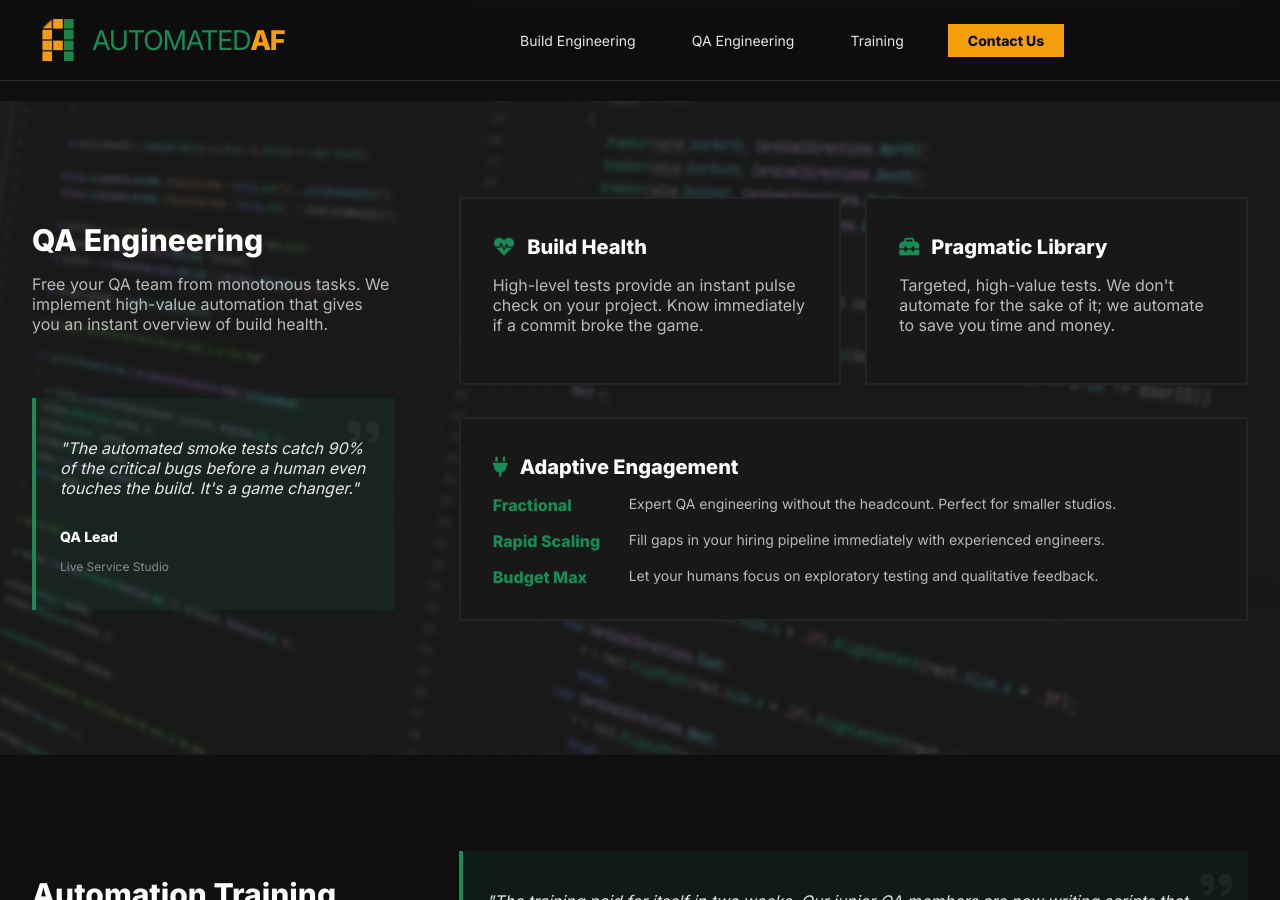
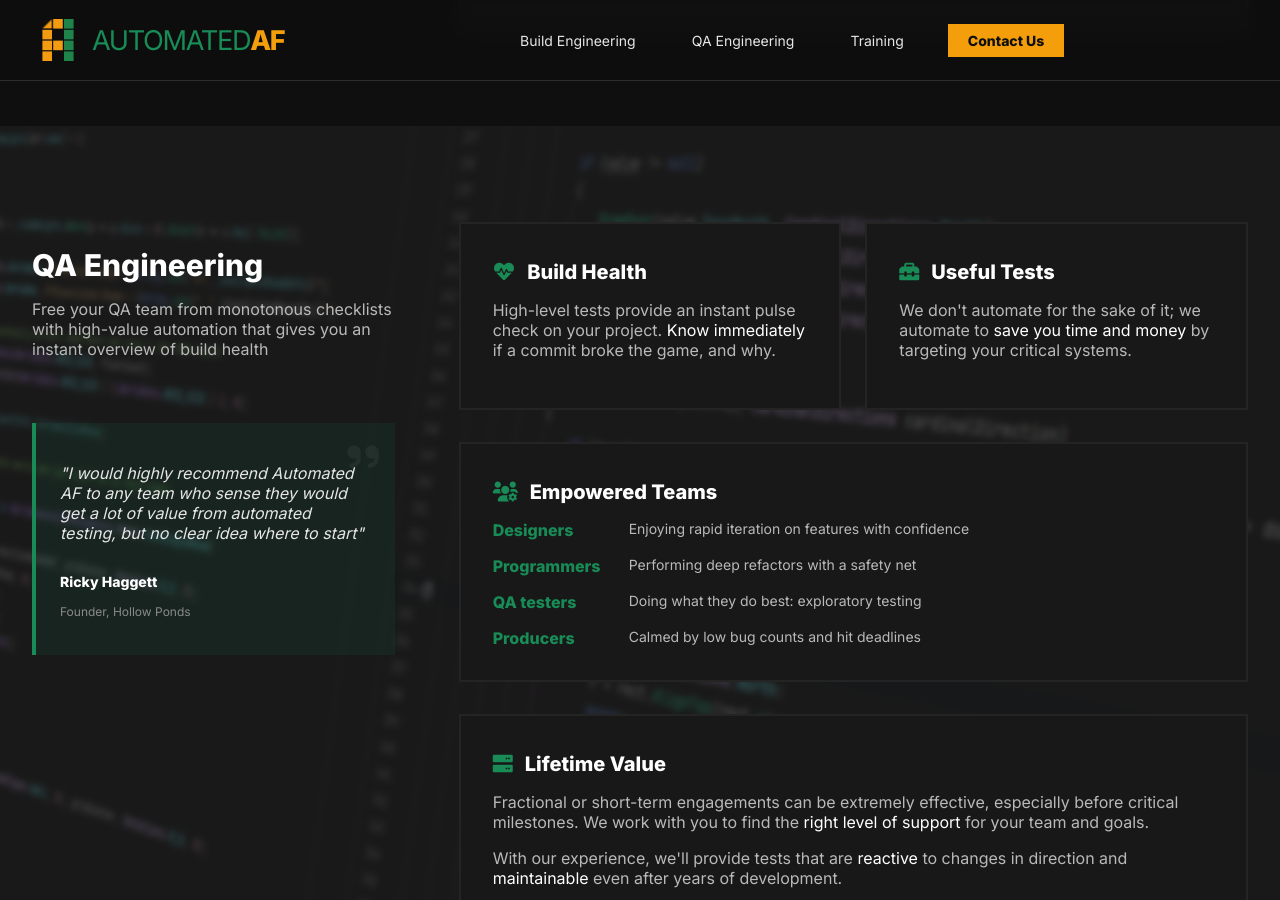
Before and after one commit to tenpn/automatedaf-company, a Jekyll site: the page built from index.html, in a window 1280 px wide and 900 px high, scrolled down 1663 px. Built offline with Jekyll 4.4.1, drawn with Linux system fonts in a browser that asks for light colours; some of the changed text lies outside the part shown.

Commit message:
updates to wording

```diff
--- a/_includes/sections/build-engineering.html
+++ b/_includes/sections/build-engineering.html
@@ -5,17 +5,19 @@
 			<!-- Header -->
 			<div class="col-span-4 mb-12">
 				<div class="flex icon icon-big">
-					<img src="{{ '/assets/icon_rocket.png' | relative_url }}" alt="Pipeline Icon"  style="margin-top: 35px">
+					<img src="{{ '/assets/icon_rocket.png' | relative_url }}" alt="Pipeline Icon"
+						style="margin-top: 35px">
 					<!-- <video autoplay loop muted src="assets/icon-rocket.webm" style="margin-top: 35px"></video> -->
 				</div>
 				<h2 class="title-lg">Build Engineering</h2>
 				<p class="text-slate-400 mb-6">
-					Stop fighting your tools. We create robust, boring pipelines that just work, scaling from indie teams to AAA production.
+					Stop fighting your processes. We create robust pipelines that just work, for teams of all sizes.
 				</p>
 
 				<!-- Testimonial Card -->
 				<div class="mt-16">
-					{% include elements/testimonial.html text="Before Automated AF, we lost a day every week to broken builds. Now, deployment is a non-event. It just happens." name="Tech Director" role="Mid-size Indie Studio" %}
+					{% include elements/testimonial.html text="It was a rare turnkey service that made our lives easier"
+					name="Colin Karpfinger" role="Founder, Not Knowing Corporation" %}
 				</div>
 			</div>
 
@@ -28,12 +30,18 @@
 						<i class="fas fa-stream text-brand-accent"></i> Pipelines
 					</h3>
 					<p class="text-slate-400 mb-4">
-						Our goal is to make the journey from editor to build as <span class="text-white font-bold">predictable and boring</span> as possible.
+						Our goal is to make the journey from editor to build as <span
+							class="text-white font-bold">predictable and boring</span> as possible
 					</p>
 					<ul class="space-y-2 text-sm text-slate-400 list-unstyled">
-						<li class="flex items-start gap-2"><i class="fas fa-check text-green-500 mt-1"></i> Full version control integration</li>
-						<li class="flex items-start gap-2"><i class="fas fa-check text-green-500 mt-1"></i> Automated TODO tracking and reporting</li>
-						<li class="flex items-start gap-2"><i class="fas fa-check text-green-500 mt-1"></i> Artifact management and distribution</li>
+						<li class="flex items-start gap-2"><i class="fas fa-check text-green-500 mt-1"></i>Self-hosted
+							or cloud servers</li>
+						<li class="flex items-start gap-2"><i class="fas fa-check text-green-500 mt-1"></i>Excellent
+							reporting of errors and changes to slack/discord/more</li>
+						<li class="flex items-start gap-2"><i class="fas fa-check text-green-500 mt-1"></i> Artifact
+							management and distribution</li>
+						<li class="flex items-start gap-2"><i class="fas fa-check text-green-500 mt-1"></i> Greenfield
+							servers or maintenance of existing infrastructure</li>
 					</ul>
 				</div>
 
@@ -43,26 +51,31 @@
 					<h3 class="heading-flex">
 						<i class="fas fa-server text-brand-accent"></i> Infrastructure
 					</h3>
-					<p class="text-slate-400 mb-2">Small affordable setups for indies, or scaling cloud solutions for large teams. Everything is spec'd and explained so <span class="text-white">you control the costs</span>.</p>
+					<p class="text-slate-400 mb-2">Small affordable setups for indies, or scaling cloud solutions for
+						large teams. Everything is spec'd and explained so <span class="text-white">you control the
+							costs</span>.</p>
 				</div>
 
 				<!-- Flexibility -->
 				<div class="card">
 					<h3 class="heading-flex">
-						<i class="fas fa-users-cog text-brand-accent"></i> Flexibility
+						<i class="fas fa-scale-balanced text-brand-accent"></i> Value
 					</h3>
 					<div class="grid-3">
 						<div>
+							<h4 class="subheading">Focus</h4>
+							<p class="text-sm text-slate-400">Stop wasting your lead programmer's time maintaining build
+								servers</p>
+						</div>
+						<div>
 							<h4 class="subheading">Fractional</h4>
-							<p class="text-sm text-slate-400">Can't justify a full-time hire? Get expert help for just a few hours a month.</p>
+							<p class="text-sm text-slate-400">Can't justify a full-time hire? Get expert help for just a
+								few hours a month.</p>
 						</div>
 						<div>
 							<h4 class="subheading">Short-Term</h4>
-							<p class="text-sm text-slate-400">Targeted engagements for specific milestones or pipeline overhauls.</p>
-						</div>
-						<div>
-							<h4 class="subheading">Maintenance</h4>
-							<p class="text-sm text-slate-400">Affordable contracts to keep your infrastructure updated alongside your project.</p>
+							<p class="text-sm text-slate-400">Targeted engagements for specific milestones or pipeline
+								overhauls</p>
 						</div>
 					</div>
 				</div>
--- a/_includes/sections/qa-engineering.html
+++ b/_includes/sections/qa-engineering.html
@@ -10,12 +10,15 @@
 				</div>
 				<h2 class="title-lg">QA Engineering</h2>
 				<p class="text-slate-400 mb-6">
-					Free your QA team from monotonous tasks. We implement high-value automation that gives you an instant overview of build health.
+					Free your QA team from monotonous checklists with high-value automation that gives you an
+					instant overview of build health
 				</p>
 
 				<!-- Testimonial Card -->
 				<div class="mt-16">
-					{% include elements/testimonial.html text="The automated smoke tests catch 90% of the critical bugs before a human even touches the build. It's a game changer." name="QA Lead" role="Live Service Studio" %}
+					{% include elements/testimonial.html text="I would highly recommend Automated AF to any team who
+					sense they would get a lot of value from automated testing, but no
+					clear idea where to start" name="Ricky Haggett" role="Founder, Hollow Ponds" %}
 				</div>
 
 			</div>
@@ -29,35 +32,59 @@
 						<h3 class="heading-flex">
 							<i class="fas fa-heartbeat text-brand-tech"></i> Build Health
 						</h3>
-						<p class="text-slate-400">High-level tests provide an instant pulse check on your project. Know immediately if a commit broke the game.</p>
+						<p class="text-slate-400">High-level tests provide an instant pulse check on your project. <span
+								class="text-white">Know
+								immediately</span> if a commit broke the game, and why.</p>
 					</div>
 					<div class="card">
 						<h3 class="heading-flex">
-							<i class="fas fa-toolbox text-brand-tech"></i> Pragmatic Library
+							<i class="fas fa-toolbox text-brand-tech"></i> Useful Tests
 						</h3>
-						<p class="text-slate-400">Targeted, high-value tests. We don't automate for the sake of it; we automate to save you time and money.</p>
+						<p class="text-slate-400">We don't automate for the sake of it; we
+							automate to <span class="text-white">save you time and money</span> by targeting your
+							critical systems.</p>
 					</div>
+
+				</div>
+
+				<div class="card">
+					<h3 class="heading-flex">
+						<i class="fas fa-users-cog text-brand-tech"></i> Empowered Teams
+					</h3>
+					<ul class="space-y-4 list-unstyled">
+						<li class="flex flex-col md-flex-row gap-4">
+							<div class="min-w-120 font-bold text-brand-tech">Designers</div>
+							<div class="text-slate-400 text-sm">Enjoying rapid iteration on features with confidence
+							</div>
+						</li>
+						<li class="flex flex-col md-flex-row gap-4">
+							<div class="min-w-120 font-bold text-brand-tech">Programmers</div>
+							<div class="text-slate-400 text-sm">Performing deep refactors with a safety net</div>
+						</li>
+						<li class="flex flex-col md-flex-row gap-4">
+							<div class="min-w-120 font-bold text-brand-tech">QA testers</div>
+							<div class="text-slate-400 text-sm">Doing what they do best: exploratory testing</div>
+						</li>
+						<li class="flex flex-col md-flex-row gap-4">
+							<div class="min-w-120 font-bold text-brand-tech">Producers</div>
+							<div class="text-slate-400 text-sm">Calmed by low bug counts and hit deadlines</div>
+						</li>
+					</ul>
 				</div>
 
 				<!-- Adaptive Engagement -->
 				<div class="card">
-					<h3 class="heading-flex mb-4">
-						<i class="fas fa-plug text-brand-tech"></i> Adaptive Engagement
+					<h3 class="heading-flex">
+						<i class="fas fa-server text-brand-tech"></i> Lifetime Value
 					</h3>
-					<ul class="space-y-4 list-unstyled">
-						<li class="flex flex-col md-flex-row gap-4">
-							<div class="min-w-120 font-bold text-brand-tech">Fractional</div>
-							<div class="text-slate-400 text-sm">Expert QA engineering without the headcount. Perfect for smaller studios.</div>
-						</li>
-						<li class="flex flex-col md-flex-row gap-4">
-							<div class="min-w-120 font-bold text-brand-tech">Rapid Scaling</div>
-							<div class="text-slate-400 text-sm">Fill gaps in your hiring pipeline immediately with experienced engineers.</div>
-						</li>
-						<li class="flex flex-col md-flex-row gap-4">
-							<div class="min-w-120 font-bold text-brand-tech">Budget Max</div>
-							<div class="text-slate-400 text-sm">Let your humans focus on exploratory testing and qualitative feedback.</div>
-						</li>
-					</ul>
+					<p class="text-slate-400 mb-2">Fractional or short-term engagements can be extremely effective,
+						especially before critical milestones. We work with you to find the <span
+							class="text-white">right level of support</span> for
+						your team and goals.</p>
+					<p class="text-slate-400 mb-2">With our experience, we'll provide tests that are <span
+							class="text-white">reactive</span> to changes
+						in direction and <span class="text-white">maintainable</span> even after years of development.
+					</p>
 				</div>
 
 			</div>
--- a/_includes/sections/training.html
+++ b/_includes/sections/training.html
@@ -8,11 +8,14 @@
 				</div>
 				<h2 class="title-lg">Automation Training</h2>
 				<p class="text-slate-400 mb-6">
-					Don't just rent a solution. Build the capability in-house. We transform your team into automation experts.
+					Empower your team to solve their own problems with training in creating maintainable tests,
+					automation strategies, and effective processes
 				</p>
 			</div>
 			<div class="col-span-8 lg-order-1">
-				{% include elements/testimonial.html text="The training paid for itself in two weeks. Our junior QA members are now writing scripts that save us hours daily." name="Producer" role="AAA Studio" %}
+				{% include elements/testimonial.html text="Automated AF taught us when not to test, and how to make
+				efficient use of our time; all good skills that aren't
+				necessarily obvious without guidance" name="Neil Goodman" role="Lead Developer, Nerial" %}
 			</div>
 		</div>
 
@@ -24,24 +27,33 @@
 					<i class="fas fa-code text-brand-tech text-3xl mb-4"></i>
 					<h3 class="heading">For Programmers</h3>
 					<p class="text-slate-400 mb-6 flex-grow">
-						Teach your programmers to ship tests with features. Ensure your game's pillars become strong foundations, not tech debt factories.
+						Teach your programmers to ship features with deep tests without losing velocity. Ensure your
+						game's pillars become strong foundations, not tech debt factories.
 					</p>
 				</div>
 				<div class="card">
 					<i class="fas fa-graduation-cap text-brand-tech text-3xl mb-4"></i>
 					<h3 class="heading">For QA Teams</h3>
-					<p class="text-slate-400 mb-6 flex-grow">Skill up your QA staff to solve their own problems. Move them from manual execution to automation maintenance and creation.</p>
+					<p class="text-slate-400 mb-6 flex-grow">Skill up your QA staff to write high-level tests that save
+						them time. Give them the tools and knowledge to be more effective. No prior programming skills
+						required.</p>
 				</div>
 
 				<div class="card">
 					<i class="fas fa-chalkboard-teacher text-brand-tech text-3xl mb-4"></i>
 					<h3 class="heading">Logistics</h3>
 					<ul class="space-y-3 text-slate-400 flex-grow list-unstyled">
-						<li class="flex items-center gap-2"><i class="fas fa-check text-brand-tech"></i> In-studio or Remote</li>
-						<li class="flex items-center gap-2"><i class="fas fa-check text-brand-tech"></i> 1-Day Crash Course</li>
-						<li class="flex items-center gap-2"><i class="fas fa-check text-brand-tech"></i> 3-Day Deep Dive</li>
+						<li class="flex items-center gap-2"><i class="fas fa-check text-brand-tech"></i> In-studio or
+							Remote</li>
+						<li class="flex items-center gap-2"><i class="fas fa-check text-brand-tech"></i> 1-Day Crash
+							Course</li>
+						<li class="flex items-center gap-2"><i class="fas fa-check text-brand-tech"></i> 3-Day Deep Dive
+						</li>
+						<li class="flex items-center gap-2"><i class="fas fa-check text-brand-tech"></i>
+							Unity/Unreal/Godot
+						</li>
 					</ul>
 				</div>
+			</div>
 		</div>
-	</div>
 </section>
```
